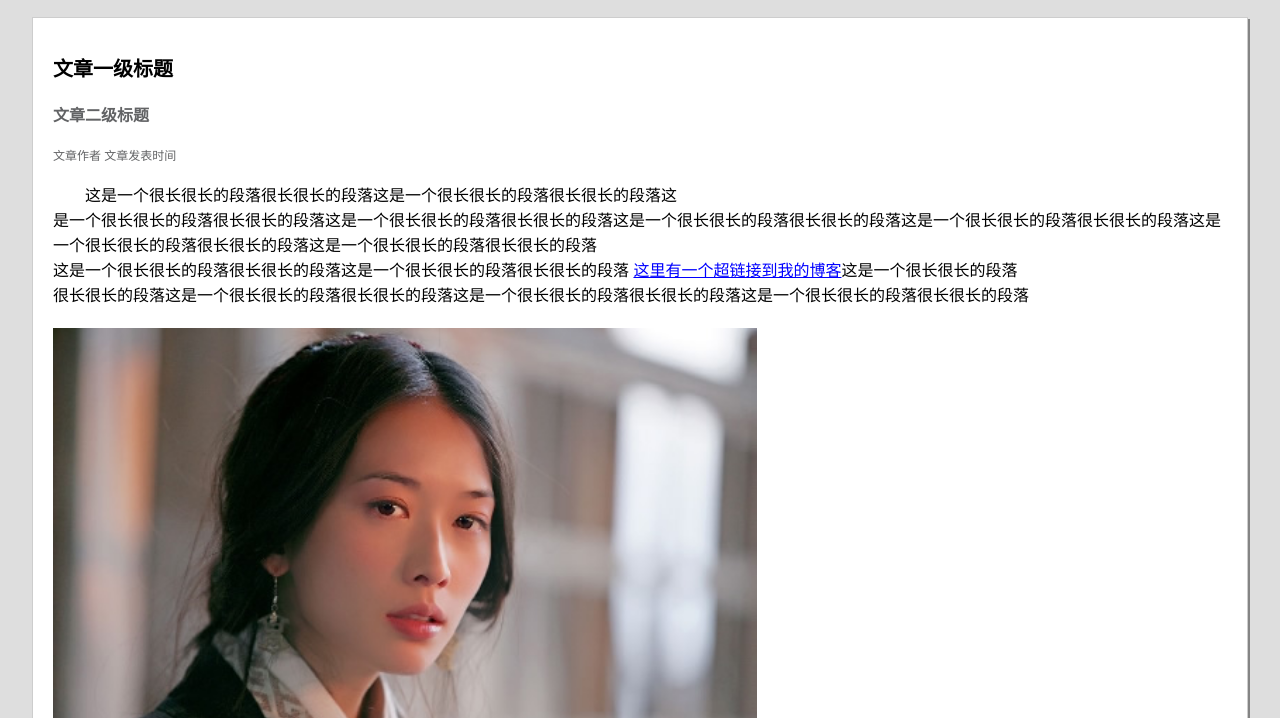
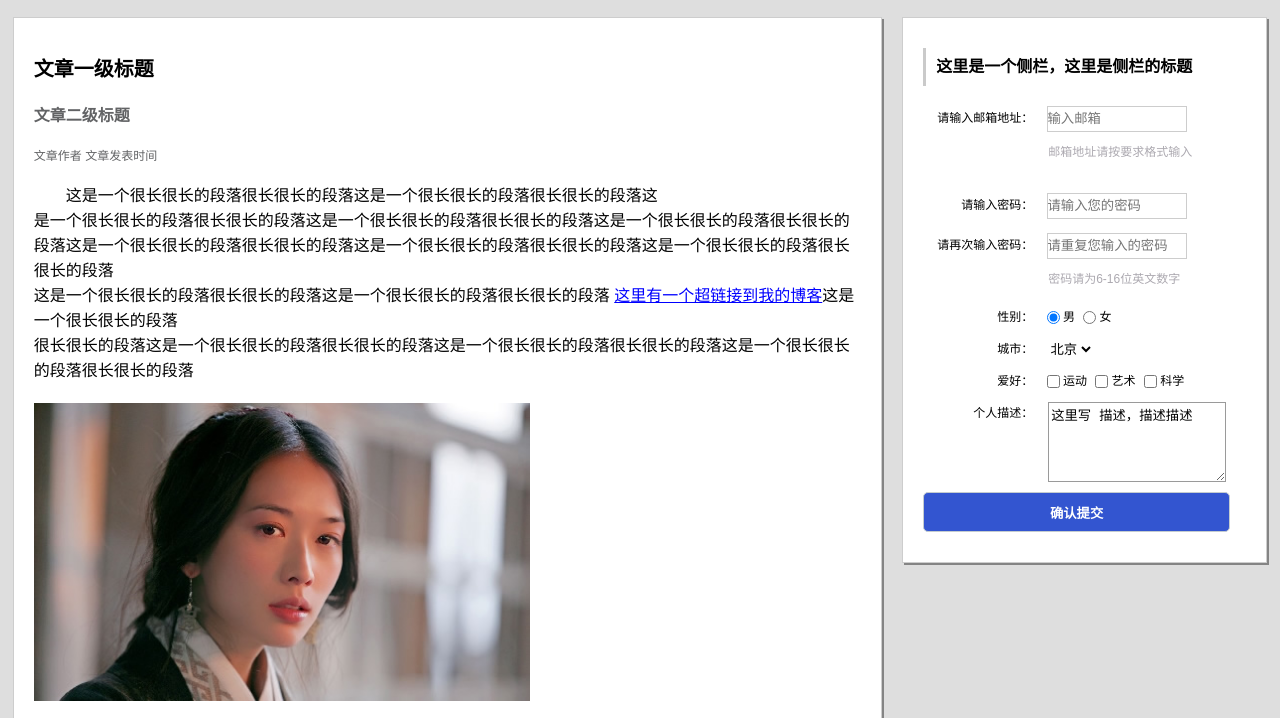
Before and after one commit to guowenfh/IFE, a plain HTML site: page pageLayout/task005/index.html in a window 1280 px wide. Shown: the part 69-787 px from the top of the page. Drawn offline with Linux system fonts and the light colour scheme.

Commit message:
基本完成

```diff
--- a/pageLayout/task002/style.css
+++ b/pageLayout/task002/style.css
@@ -1,7 +1,11 @@
 /*css重置*/
 body,ul,ol,li,p,h1,h2,h3,h4,h5,h6,form,fieldset,table,td,th,tr,img,div,dl,dt,dd,input,label {
     margin: 0;
-    padding: 0,-webkit-box-sizing: border-box;
+    padding: 0;
+}
+
+*,*:after,*before {
+    -webkit-box-sizing: border-box;
     -moz-box-sizing: border-box;
     box-sizing: border-box;
 }
@@ -39,25 +43,20 @@ a {
     text-decoration: none;
 }
 
-.clearfix:before {
+.clearfix:before,.clearfix:after {
     content: "\200b";
     display: block;
     height: 0;
     clear: both;
 }
 
-.clearfix:after {
-    content: "\200b";
-    display: block;
-    height: 0;
-    clear: both;
-}
 /* 整体宽度控制 */
 .container {
     width: 95%;
     margin: 0 auto;
 }
 
+/*顶部开始*/
 .header {
     /* height: 60px; */
     background-color: #333;
@@ -67,6 +66,7 @@ a {
     float: left;
 }
 
+/*导航*/
 .h-nav {
     float: right;
     height: 60px;
@@ -87,10 +87,16 @@ a {
     margin-right: 20px;
 }
 
+
+/*顶部结束*/
+
+/*页面主体内容开始*/
 .main,.sidebar {
     padding-top: 20px;
     background-color: #DEDEDE;
 }
+
+
 
 /*文章整体 */
 .article {
@@ -142,6 +148,8 @@ a {
     height: 25px;
 }
 /* 文章整体结束 */
+
+/*文章图片展示开始*/
 .article .img-wrap figure {
     width: 122px;
     height: 125px;
@@ -157,11 +165,18 @@ a {
 .img-wrap figure img {
     width: 100%;
 }
+/*文章图片展示结束*/
+
+.rank-list {
+    padding-left: 40px;
+}
 
 .a-body .rank-list li {
     list-style-type: decimal;
     font-weight: 700;
 }
+
+/*内嵌表格开始*/
 
 .a-body .a-table {
     width: 100%;
@@ -195,7 +210,11 @@ a {
     border: none;
     font-weight: 700;
 }
+/*内嵌表格结束*/
 
+/*页面主体结束*/
+
+/*侧边栏开始*/
 .sidebar {
     padding-bottom: 20px;
 }
@@ -212,7 +231,7 @@ a {
     font-size: 14px;
     margin-bottom: 20px;
 }
-
+/*表单*/
 .form {
     padding-left: 23%;
 }
@@ -272,6 +291,9 @@ button {
     color: #fff;
     margin: 0 auto;
 }
+/*侧边栏结束*/
+
+/*页脚开始*/
 
 footer {
     text-align: center;
@@ -280,3 +302,5 @@ footer {
     height: 60px;
     line-height: 60px;
 }
+
+/*页脚结束*/
--- a/pageLayout/task003/style.css
+++ b/pageLayout/task003/style.css
@@ -1,29 +1,30 @@
-*,*:after,*:before{
+*,*:after,*:before {
     -webkit-box-sizing: border-box;
     -moz-box-sizing: border-box;
     box-sizing: border-box;
     margin: 0;
-    padding:0;
+    padding: 0;
 }
-body{
-padding:20px;
+
+body {
+    padding: 20px;
 }
-.clearfix:before,.clearfix:after{
+
+.clearfix:before,.clearfix:after {
     content: "\200b";
     display: block;
     height: 0;
-    clear:both;
-    visibility:hidden;
+    clear: both;
 }
 
-.bor-bgc{
+.bor-bgc {
     border: 1px solid #999;
-    padding:20px;
+    padding: 20px;
     background-color: #fff;
 }
 /*整体容器设置*/
-.container{
-    background-color:#eee;
+.container {
+    background-color: #eee;
     margin: 0 auto;
     padding: 20px 160px 20px 240px;
     border: 1px solid #666;
@@ -33,21 +34,24 @@ padding:20px;
 /*整体容器结束*/
 
 /*左侧栏开始*/
-.left-sidebar{
+.left-sidebar {
     float: left;
     width: 200px;
     margin-left: -100%;
     position: relative;
     left: -220px;
 }
-.left-sidebar img,.left-sidebar h2{
-    height:80px;
+
+.left-sidebar img,.left-sidebar h2 {
+    height: 80px;
     float: left;
 }
-.left-sidebar img{
+
+.left-sidebar img {
     width: 80px;
 }
-.left-sidebar h2{
+
+.left-sidebar h2 {
     width: 56px;
     font-size: 16px;
     font-weight: 400;
@@ -57,34 +61,36 @@ padding:20px;
 
 
 /*主内容区域开始*/
-.main{
+.main {
     float: left;
     width: 100%;
     background-color: #fff;
 }
-.main{
+
+.main {
     line-height: 1.6
 }
 /*主内容区域结束*/
 
 
 /*右侧栏开始*/
-.right-sidebar{
+.right-sidebar {
     float: left;
     width: 120px;
     margin-left: -120px;
     position: relative;
     right: -140px;
+}
 
+.item-staff-logo {
+    margin-bottom: -20px;
 }
-.item-staff-logo{
-    margin-bottom:-20px;
-}
-.right-sidebar img{
+
+.right-sidebar img {
     display: block;
     width: 80px;
     height: 80px;
-    border:1px solid #666;
+    border: 1px solid #666;
     float: left;
     margin-bottom: 20px;
 }
--- a/pageLayout/task005/index.html
+++ b/pageLayout/task005/index.html
@@ -9,7 +9,7 @@
 	<link rel="stylesheet" href="style.css">
 </head>
 
-<body>
+<body >
 	<header class="header">
 		<div class="container clearfix">
 			<h1>
@@ -33,8 +33,9 @@
 			</nav>
 		</div>
 	</header>
-    <section class="main clearfix">
-        <div class="container ">
+	<div class="two-column clearfix">
+		<section class="main ">
+			<div class="container">
 				<article class="article">
 					<h2>文章一级标题</h2>
 					<h3>文章二级标题</h3>
@@ -167,7 +168,6 @@
 			</div>
 		</section>
 		<aside class="sidebar">
-        <div class="container">
 					<div class="sidebar-main clearfix ">
 						<h2>这里是一个侧栏，这里是侧栏的标题</h2>
 						<form class="form">
@@ -181,7 +181,6 @@
 							<div class="pass">
 								<label for="pass-1">请输入密码：</label>
 								<input type="password" id="pass-1" placeholder="请输入您的密码">
-                        <br>
 								<label for="pass-2">请再次输入密码：</label>
 								<input type="password" id="pass-2" placeholder="请重复您输入的密码">
 								<p>
@@ -191,10 +190,10 @@
 							<div class="form-options">
 								<div class="option-set">
 									<span>性别：</span>
+									<input type="radio" checked="checked" id="man" value="男" name="sex">
 									<label for="man">男</label>
-                            <input type="radio" checked="checked" id="man" value="男" name="sex">
+									<input type="radio" id="women" value="女" name="sex">
 									<label for="women">女</label>
-                            <input type="radio" id="women" value="女" name="sex">
 								</div>
 								<div class="option-set">
 									<span>城市：</span>
@@ -207,23 +206,23 @@
 								</div>
 								<div class="option-set">
 									<span>爱好：</span>
+									<input type="checkbox" id="check1">
 									<label for="check1">运动</label>
-                            <input type="checkbox" id="check1">
+									<input type="checkbox" id="check2">
 									<label for="check2">艺术</label>
-                            <input type="checkbox" id="check2">
+									<input type="checkbox" id="check3">
 									<label for="check3">科学</label>
-                            <input type="checkbox" id="check3">
 								</div>
 								<div class="option-set text-area clearfix">
 									<label for="text-area">个人描述：</label>
 									<textarea rows="2" cols="30" id="text-area">这里写 描述，描述描述</textarea>
-                        </div>
 								</div>
 						</form>
 						<button>确认提交</button>
 					</div>
 				</div>
 		</aside>
+	</div>
 	<footer>
 		©版权信息
 	</footer>
--- a/pageLayout/task005/style.css
+++ b/pageLayout/task005/style.css
@@ -1,14 +1,22 @@
 /*css重置*/
+
 body,ul,ol,li,p,h1,h2,h3,h4,h5,h6,form,fieldset,table,td,th,tr,img,div,dl,dt,dd,input,label {
     margin: 0;
-    padding: 0,-webkit-box-sizing: border-box;
+    padding: 0;
+}
+
+*,
+*:after,
+*before {
+    -webkit-box-sizing: border-box;
     -moz-box-sizing: border-box;
     box-sizing: border-box;
 }
 
 body {
     font-size: 12px;
-    font-family: "Arial","Microsoft YaHei","黑体","宋体",sans-serif;
+    font-family: "Arial", "Microsoft YaHei", "黑体", "宋体", sans-serif;
+    background-color: #DEDEDE;
 }
 
 img {
@@ -19,53 +27,57 @@ li {
     list-style: none;
 }
 
-input,select,textarea,button {
+input,
+select,
+textarea,
+button {
     background: none;
-/*解决输入框兼容问题*/
+    /*解决输入框兼容问题*/
     outline: none;
-/*聚焦时样式*/
+    /*聚焦时样式*/
     border: none;
-/*去除input的边框，自行设置*/
+    /*去除input的边框，自行设置*/
     box-sizing: border-box;
-/*盒子模型*/
+    /*盒子模型*/
     vertical-align: middle;
-/*对不齐的问题*/
+    /*对不齐的问题*/
 }
+
 
 /* textarea {
  resize: none;
-}/*取消可拖动放大*/*/
-a {
+}/*取消可拖动放大*/
+
+*/ a {
     text-decoration: none;
 }
 
-.clearfix:before {
+.clearfix:before,.clearfix:after {
     content: "\200b";
     display: block;
     height: 0;
     clear: both;
 }
 
-.clearfix:after {
-    content: "\200b";
-    display: block;
-    height: 0;
-    clear: both;
-}
-/* 整体宽度控制 */
-.container {
-    width: 95%;
-    margin: 0 auto;
-}
+
+/*顶部开始*/
 
 .header {
     /* height: 60px; */
     background-color: #333;
 }
 
+.header .container {
+    width: 95%;
+    margin: 0 auto;
+}
+
 .header h1 {
     float: left;
 }
+
+
+/*导航*/
 
 .h-nav {
     float: right;
@@ -87,12 +99,33 @@ a {
     margin-right: 20px;
 }
 
-.main,.sidebar {
-    padding-top: 20px;
-    background-color: #DEDEDE;
+
+/*顶部结束*/
+
+
+/*页面主体内容开始*/
+.two-column {
+    width: 98%;
+    margin: 0 auto;
 }
 
+.main,
+.sidebar {
+    padding-top: 20px;
+    /*background-color: #DEDEDE;*/
+}
+
+.main {
+    float: left;
+    width: 100%;
+    margin-right: -365px;
+}
+
+.main .container {
+    margin-right: 385px;
+}
 /*文章整体 */
+
 .article {
     background-color: #fff;
     border: 1px solid #CDCDCD;
@@ -102,7 +135,8 @@ a {
     margin-bottom: 20px;
 }
 
-.article h2,.article h3 {
+.article h2,
+.article h3 {
     font-size: 20px;
     margin-bottom: 20px;
 }
@@ -111,7 +145,9 @@ a {
     font-size: 16px;
 }
 
-.article h3,.a-author span,.a-author time {
+.article h3,
+.a-author span,
+.a-author time {
     color: #626365;
 }
 
@@ -141,7 +177,13 @@ a {
 .article .a-body li {
     height: 25px;
 }
+
+
 /* 文章整体结束 */
+
+
+/*文章图片展示开始*/
+
 .article .img-wrap figure {
     width: 122px;
     height: 125px;
@@ -158,10 +200,20 @@ a {
     width: 100%;
 }
 
+
+/*文章图片展示结束*/
+
+.rank-list {
+    padding-left: 40px;
+}
+
 .a-body .rank-list li {
     list-style-type: decimal;
     font-weight: 700;
 }
+
+
+/*内嵌表格开始*/
 
 .a-body .a-table {
     width: 100%;
@@ -185,7 +237,8 @@ a {
     line-height: 25px;
 }
 
-.a-table th,.a-table td {
+.a-table th,
+.a-table td {
     border: 1px solid #CBCBCB;
     padding-left: 5px;
 }
@@ -196,8 +249,19 @@ a {
     font-weight: 700;
 }
 
+
+/*内嵌表格结束*/
+
+
+/*页面主体结束*/
+
+
+/*侧边栏开始*/
+
 .sidebar {
+    float: right;
     padding-bottom: 20px;
+    width: 365px;
 }
 
 .sidebar-main {
@@ -209,37 +273,45 @@ a {
 }
 
 .sidebar-main h2 {
-    font-size: 14px;
+    font-size: 16px;
+    height: 38px;
+    line-height:38px;
     margin-bottom: 20px;
+    padding-left: 10px;
+    border-left: 3px solid #CACACA;
 }
 
-.form {
-    padding-left: 23%;
-}
 
-.pass input,.email input {
-    height: 22px;
-    line-height: 22px;
-    width: 130px;
+/*表单*/
+
+.pass input,
+.email input {
+    height: 26px;
+    line-height: 26px;
+    width: 140px;
     border: 1px solid #CDCDCD;
 }
 
-.pass label,.email label,.form-options .option-set span,.text-area label {
+.pass label,
+.email label,
+.form-options .option-set span,
+.text-area label {
     display: inline-block;
     height: 22px;
     line-height: 22px;
-    width: 120px;
+    width: 110px;
     text-align: right;
     padding-right: 10px;
 }
-
-.pass p,.email p {
+.pass p,
+.email p {
     margin: 10px 0 20px 125px;
     color: #ACA9B0;
 }
 
-.pass :first-child {
-    margin-bottom: 10px;
+
+.pass label{
+    margin-top: 15px;
 }
 
 .option-set {
@@ -250,13 +322,13 @@ a {
     float: left;
 }
 
-.option-set input {
+.option-set label {
     margin-right: 5px;
 }
 
 .text-area textarea {
     height: 80px;
-    width: 65%;
+    width: 55%;
     border: 1px solid #9A9A9A;
 }
 
@@ -273,6 +345,12 @@ button {
     margin: 0 auto;
 }
 
+
+/*侧边栏结束*/
+
+
+/*页脚开始*/
+
 footer {
     text-align: center;
     background-color: #333;
@@ -280,3 +358,6 @@ footer {
     height: 60px;
     line-height: 60px;
 }
+
+
+/*页脚结束*/
```
Also changed, not shown: pageLayout/task004/index_1.html (+14 -6 lines), pageLayout/task004/index_2.html (+16 -9 lines), pageLayout/task004/index_3.html (+13 -6 lines), pageLayout/task004/index_4.html (+13 -6 lines), pageLayout/task004/index_5.html (+15 -7 lines). Lines whose indentation alone changed are shown as unchanged.
